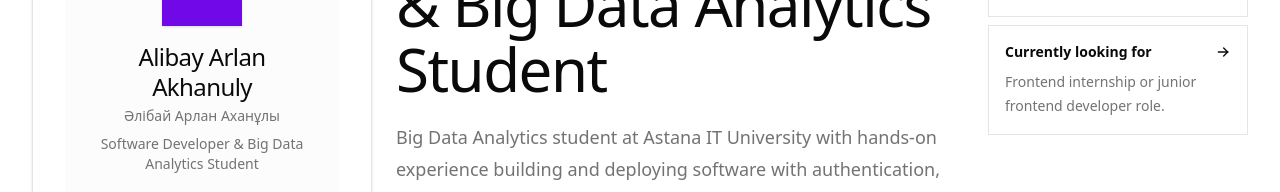
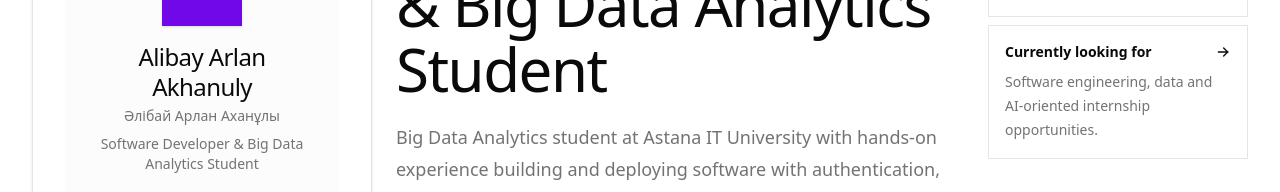
Before and after one commit to arlan-6/arlan-6.github.io, a Next.js app: page / in a window 1280 px wide. Shown: the part 230-422 px from the top of the page. Built offline with nearby package versions, Linux system fonts and the light colour scheme.

Commit message:
fix: broaden currently-looking-for opportunities (item 24)

```diff
--- a/components/portfolio/about-section.tsx
+++ b/components/portfolio/about-section.tsx
@@ -96,7 +96,7 @@ export function AboutSection({ links, profile, summary }: AboutSectionProps) {
               />
             </span>
             <span className="mt-2 block text-sm leading-6 text-muted-foreground">
-              Frontend internship or junior frontend developer role.
+              {profile.targetPosition}.
             </span>
           </a>
         </div>
--- a/lib/cv-data.ts
+++ b/lib/cv-data.ts
@@ -7,7 +7,7 @@ export const cvData = {
     location: "Astana, Kazakhstan",
     email: "arlanhan1997@gmail.com",
     phone: "+7 707 259 6137",
-    targetPosition: "Frontend Internship / Junior Frontend Developer",
+    targetPosition: "Software engineering, data and AI-oriented internship opportunities",
     tagline:
       "Building software with authentication and persistent data; developing a foundation in Python and data analysis.",
     availability:
```
